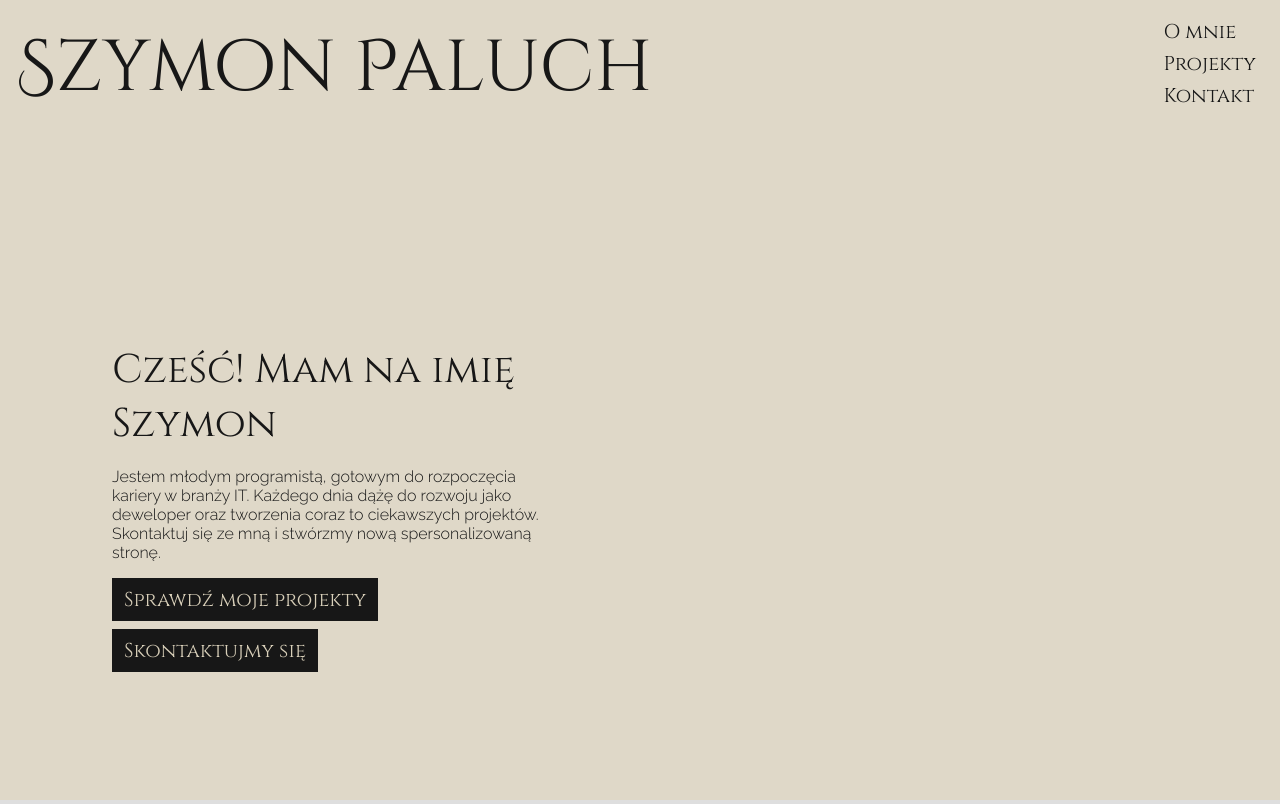
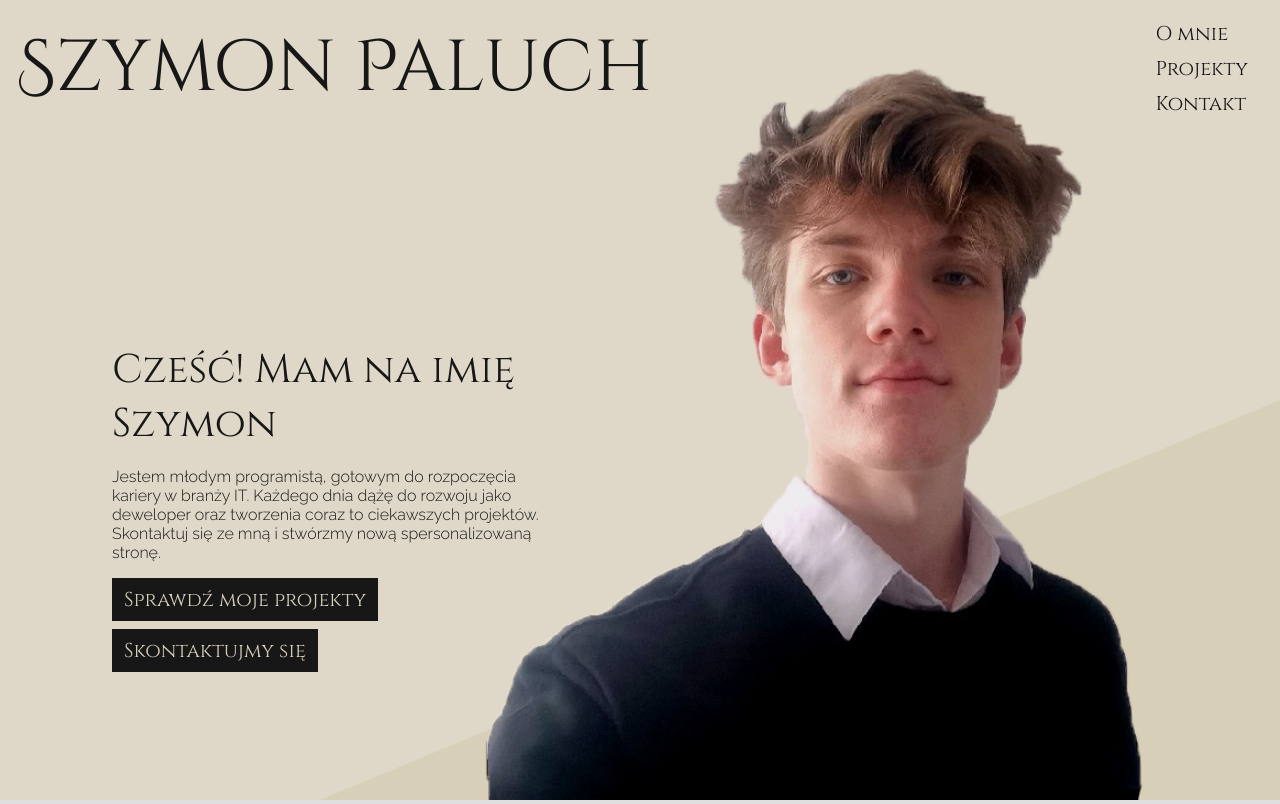
Before and after one commit to rekeye/Portfolio, a website built with webpack: page src/index.html in a window 1280 px wide. Shown: the top 804 px of the page. Built offline with nearby package versions, Linux system fonts and the light colour scheme; no server answers.

Commit message:
image on hero section

```diff
--- a/src/index.html
+++ b/src/index.html
@@ -27,8 +27,6 @@
         </div>
     </header>
     <section class="hero" id="about">
-        <!-- <img src="" alt=""> -->
-        <div></div>
         <div class="hero__about two-columns">
             <h2 class="hero__info-title">
                 Cześć! Mam na imię Szymon
@@ -43,6 +41,8 @@
                 <a class="cta__link" href="#contact">Skontaktujmy się</a>
             </nav>
         </div>
+        <div class="hero__background hero__background--image"></div>
+        <div class="hero__background hero__background--triangle"></div>
     </section>
     <section class="work" id="work">
         <h2>Moje projekty</h2>
--- a/src/scss/base/_typography.scss
+++ b/src/scss/base/_typography.scss
@@ -11,7 +11,10 @@ h4 {
 }
 h1 {
   font-family: $display-font-family;
-  font-size: $h1-font-size;
+  font-size: 2.15rem;
+  @media (min-width: $tablet-width) {
+    font-size: $h1-font-size;
+  }
 }
 h2,
 h3,
--- a/src/scss/layouts/_header.scss
+++ b/src/scss/layouts/_header.scss
@@ -11,7 +11,8 @@
   }
   &__link {
     width: 100%;
-    padding: 0.15rem 0.5rem;
+    padding: 0.25rem 0.5rem;
+    margin: 0 0.5rem;
     &:hover {
       background: $primary-font;
       color: $primary-background-300;
@@ -19,6 +20,7 @@
     }
   }
   &--sticky {
+    z-index: 100;
     align-items: center;
     h1 {
       font-size: $h3-font-size;
--- a/src/scss/layouts/_hero.scss
+++ b/src/scss/layouts/_hero.scss
@@ -1,6 +1,6 @@
 .hero {
   min-height: 100vh;
-  @include flex(column, space-between);
+  @include flex(column-reverse, space-between);
   @include background-primary;
   &__about {
     margin: 3rem 1rem;
@@ -14,4 +14,26 @@
   &__info-title {
     margin: 1rem 0;
   }
+  &__background {
+    display: none;
+    @include desktop {
+      display: block;
+      position: absolute;
+      bottom: 0;
+      right: 0;
+    }
+    &--image {
+      z-index: 1;
+      height: 55rem;
+      width: 55rem;
+      background-image: url("../images/profile-pic.png");
+      background-size: cover;
+    }
+    &--triangle {
+      height: 0;
+      width: 0;
+      border-bottom: 25rem solid $primary-background-600;
+      border-left: 60rem solid transparent;
+    }
+  }
 }
```
Also changed, not shown: src/images/profile-pic.png (added).
